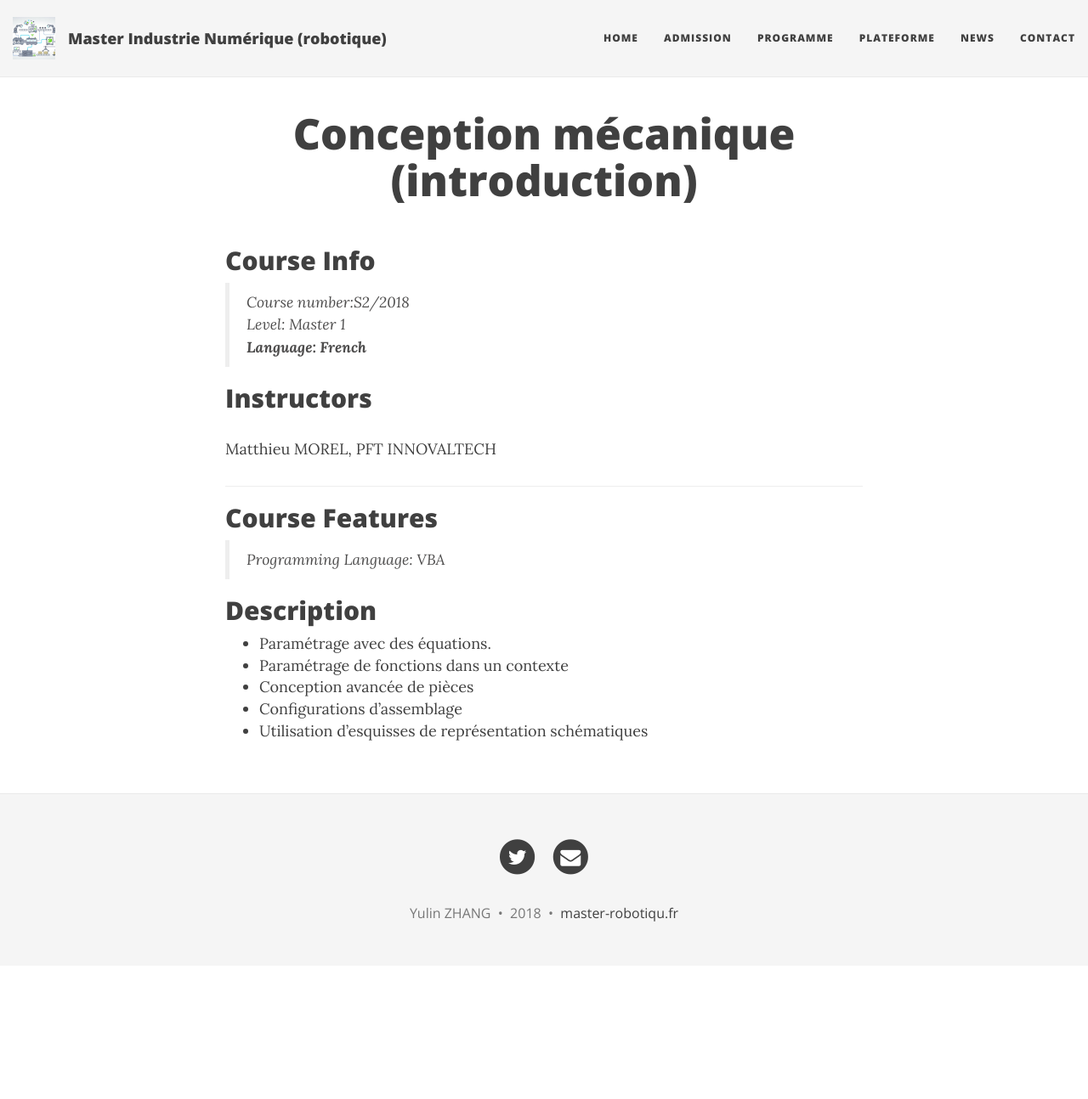
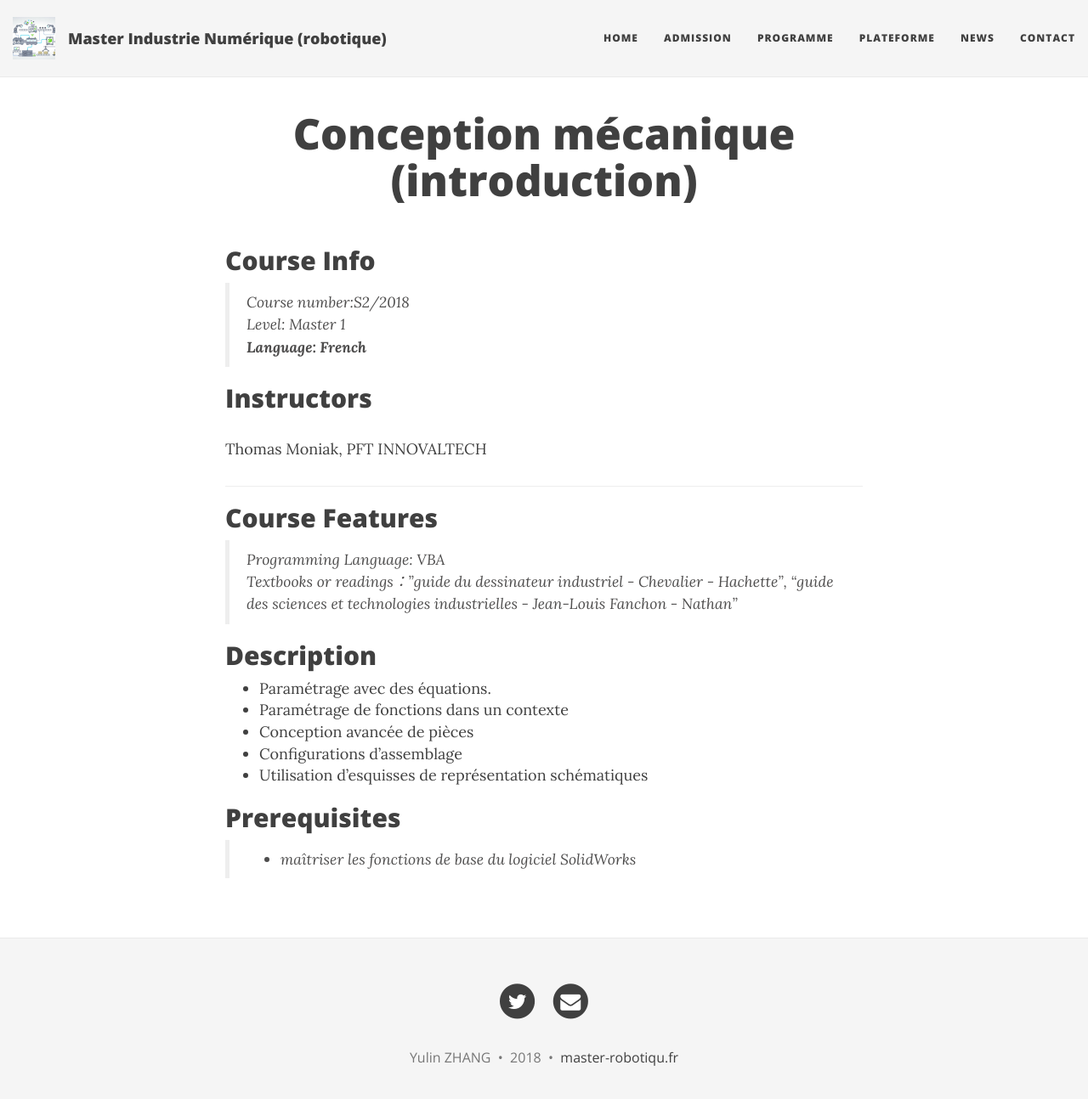
Before and after one commit to robotics-insset/robotics-insset.github.io, a Jekyll site: the page built from _pages/2018/s2.md, in a window 1280 px wide and 1307 px high. Shown: the top 1294 px of the window at 85% size. Built offline with Jekyll 4.4.1, drawn with Linux system fonts in a browser that asks for light colours; nearby versions of some CDN libraries; comment, search, counter and statistics services are not loaded.

Commit message:
s2 modifié

```diff
--- a/_pages/2018/s2.md
+++ b/_pages/2018/s2.md
@@ -12,13 +12,13 @@ Level: Master 1<br/>
 
 ## Instructors
 
-Matthieu MOREL, PFT INNOVALTECH
+Thomas Moniak, PFT INNOVALTECH
 
 ---
 
 ## Course Features
-> Programming Language: VBA
-<!-- Textbooks or readings：No -->
+> Programming Language: VBA<br/>
+Textbooks or readings："guide du dessinateur industriel - Chevalier - Hachette", "guide des sciences et technologies industrielles - Jean-Louis Fanchon - Nathan"
 
 ## Description
 
@@ -28,6 +28,6 @@ Matthieu MOREL, PFT INNOVALTECH
 - Configurations d’assemblage
 - Utilisation d’esquisses de représentation schématiques
 
-<!-- ## Prerequisites
+## Prerequisites
 
-No -->
+>- maîtriser les fonctions de base du logiciel SolidWorks
```
